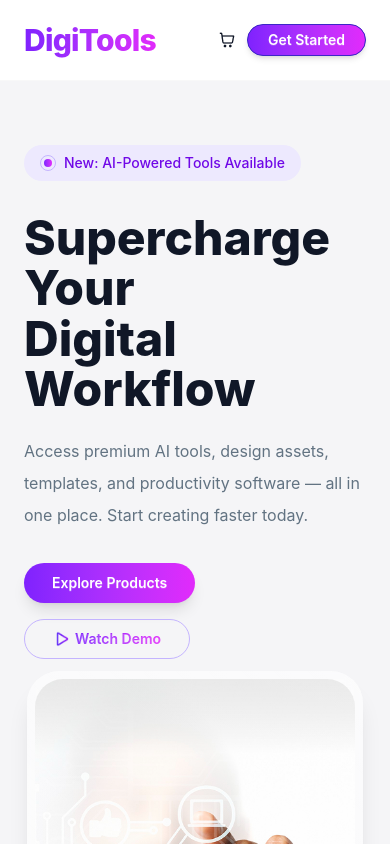
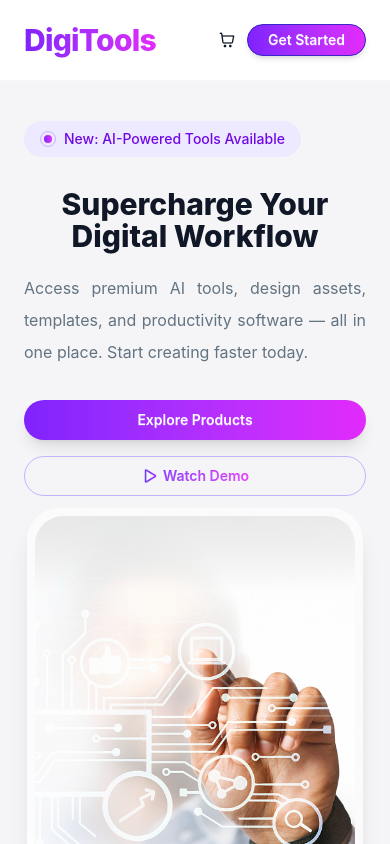
Before and after one commit to rasheduzzaman1978/Batch-13-A-6-DigiTools-Platform-2026, a React (Vite) app: page / in a window 390 px wide. Shown: the top 844 px of the page. Built offline with nearby package versions, Linux system fonts and the light colour scheme.

Commit message:
Banner section responsive design added

```diff
--- a/src/components/Banner/Banner.jsx
+++ b/src/components/Banner/Banner.jsx
@@ -5,7 +5,7 @@ import bannerImg from '../../assets/products/banner.png';
 const Banner = () => {
   return (
     <div className="min-h-screen bg-[#f5f5f7]">
-      <section className="max-w-7xl mx-auto px-6 lg:px-10 py-16 lg:py-24">
+      <section className="max-w-7xl mx-auto px-6 lg:px-10 py-10 lg:py-20">
         <div className="grid lg:grid-cols-2 items-center gap-3 lg:gap-5">
 
           {/* Left Content */}
@@ -19,19 +19,19 @@ const Banner = () => {
             </div>
 
             <div className="space-y-5">
-              <h1 className="text-5xl md:text-6xl lg:text-[65px] font-extrabold leading-[1.05] text-[#101727]">
+              <h1 className="text-3xl sm:text-4xl md:text-5xl lg:text-[65px] text-center font-extrabold leading-[1.05] text-[#101727]">
                 Supercharge Your <br />
                 Digital Workflow
               </h1>
 
-              <p className="max-w-lg text-base md:text-lg leading-8 text-[#627382]">
+              <p className="max-w-lg text-base md:text-lg leading-8 text-[#627382] text-justify">
                 Access premium AI tools, design assets, templates, and
                 productivity software — all in one place. Start creating faster
                 today.
               </p>
             </div>
 
-            <div className="flex flex-wrap gap-4 text-sm md:text-base font-semibold">
+            <div className="flex flex-wrap flex-col lg:block gap-4 text-sm md:text-base font-semibold ">
               <button className="btn rounded-full border-0 bg-gradient-to-r from-violet-600 to-fuchsia-500 px-7 text-white shadow-lg hover:shadow-xl transition-all duration-300">
                 Explore Products
               </button>
```
